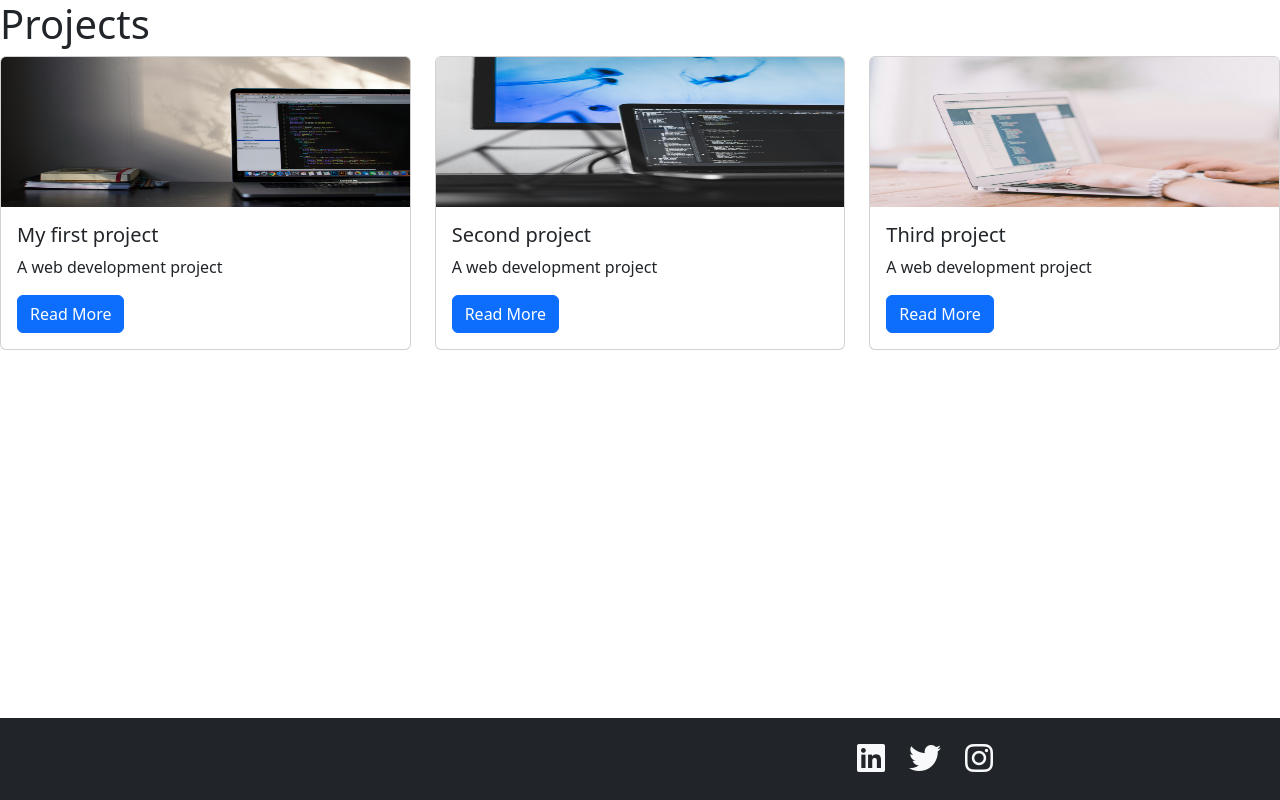
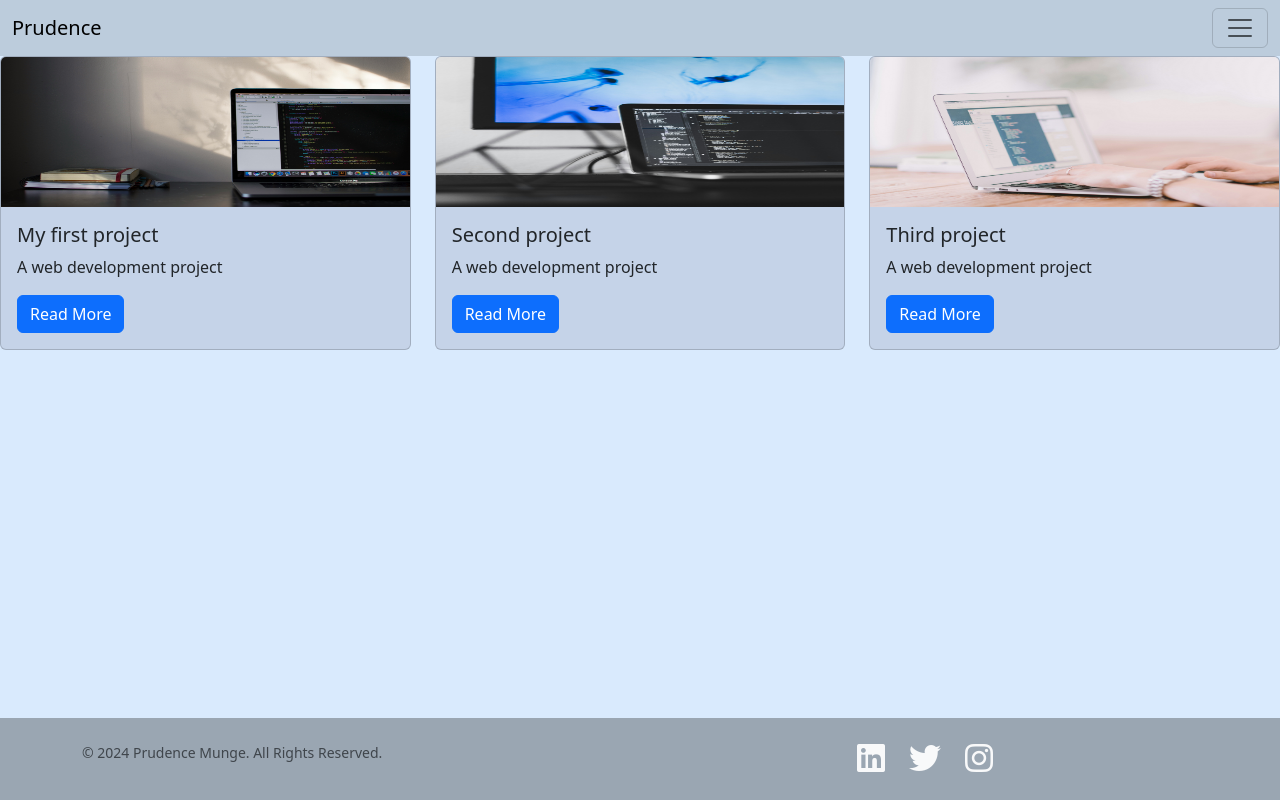
Before and after one commit to pmunge/rp-portfolio, a Django app: page /projects/ in a window 1280 px wide. Run offline with Django 5.2, Linux system fonts and the light colour scheme; data comes from the database, SQL or seed files in the repository; some libraries are stand-ins or nearby versions.

Commit message:
added colour

```diff
--- a/personal_portfolio/pages/templates/pages/home.html
+++ b/personal_portfolio/pages/templates/pages/home.html
@@ -1,7 +1,7 @@
 {% extends "base.html" %}
 
-{% block page_content %}
-<nav class="navbar navbar-dark bg-dark fixed-top">
+{% block content %}
+<nav class="navbar fixed-top" style = "background-color: #BCCCDC;">
     <div class="container-fluid">
         <a class="navbar-brand" href="#">Prudence</a>
         <button class="navbar-toggler" type="button" data-bs-toggle="offcanvas" data-bs-target="#offcanvasDarkNavbar" aria-controls="offcanvasDarkNavbar" aria-label="Toggle navigation">
@@ -100,4 +100,4 @@
 
 </div>
 
-{% endblock page_content %}
+{% endblock %}
--- a/personal_portfolio/projects/templates/projects/project_detail.html
+++ b/personal_portfolio/projects/templates/projects/project_detail.html
@@ -2,7 +2,7 @@
 
 {% extends "base.html" %}
 
-{% block page_content %}
+{% block content %}
 <h1>{{ project.title }}</h1>
 <div class="row">
     <div class="col-md-8">
@@ -19,4 +19,4 @@
         <p>{{ project.technology }}</p>
     </div>
 </div>
-{% endblock page_content %}
+{% endblock  %}
--- a/personal_portfolio/projects/templates/projects/project_index.html
+++ b/personal_portfolio/projects/templates/projects/project_index.html
@@ -2,12 +2,43 @@
 
 {% extends "base.html" %}
 
-{% block page_content %}
+{% block content %}
+<nav class="navbar fixed-top" style = "background-color: #BCCCDC;">
+    <div class="container-fluid">
+        <a class="navbar-brand" href="#">Prudence</a>
+        <button class="navbar-toggler" type="button" data-bs-toggle="offcanvas" data-bs-target="#offcanvasDarkNavbar" aria-controls="offcanvasDarkNavbar" aria-label="Toggle navigation">
+            <span class="navbar-toggler-icon"></span>
+        </button>
+        <div class="offcanvas offcanvas-end text-bg-dark" tabindex="-1" id="offcanvasDarkNavbar" aria-labelledby="offcanvasDarkNavbarLabel">
+            <div class="offcanvas-header">
+                <h5 class="offcanvas-title" id="offcanvasDarkNavbarLabel">My portfolio</h5>
+                <button type="button" class="btn-close btn-close-white" data-bs-dismiss="offcanvas" aria-label="Close"></button>
+            </div>
+            <div class="offcanvas-body">
+                <ul class="navbar-nav justify-content-end flex-grow-1 pe-3">
+                    <li class="nav-item">
+                        <a class="nav-link active" href="/">Home</a>
+                    </li>
+                    <li class="nav-item">
+                        <a class="nav-link" href="projects">Projects</a>
+                    </li>
+                    <li class="nav-item">
+                        <a class="nav-link" href="about">About</a>
+                    </li>
+                    <li class="nav-item">
+                        <a class="nav-link" href="contact.asp">Contact</a>
+                    </li>
+                </ul>
+            </div>
+        </div>
+    </div>
+</nav>
+<div>
 <h1>Projects</h1>
 <div class="row">
 {% for project in projects %}
-    <div class="col-md-4">
-        <div class="card mb-2">
+    <div class="col-md-4" >
+        <div class="card mb-2" style="background-color: #C5D3E8;">
             {% if project.image %}
                 <img class="card-img-top" src="{{ project.image.url }}" width="100px" height="150px">
             {% endif %}
@@ -23,4 +54,5 @@
     </div>
     {% endfor %}
 </div>
+</div>
 {% endblock %}
--- a/personal_portfolio/templates/base.html
+++ b/personal_portfolio/templates/base.html
@@ -15,6 +15,7 @@
     <style>
         html, body {
             height: 100%;
+            background-color: #D9EAFD;
         }
         .content {
             flex: 1;
@@ -23,13 +24,16 @@
     color: #FFF;  /* Set the color to white or any other contrasting color */
     font-size: 14px;  /* Adjust font size if needed */
         }
+        .footer-bg {
+        background-color: #9AA6B2;
+        }
     </style>
 </head>
 <body class="d-flex flex-column bg-image">
     <div class="content">
-        {% block page_content %}{% endblock page_content %}
+        {% block content %}{% endblock content %}
     </div>
-    <footer class="bg-dark text-light mt-auto pt-4 pb-4">
+    <footer class="footer-bg text-light mt-auto pt-4 pb-4">
         <div class="container">
             <div class="row">
                 <!-- Left Side (Text) -->
```
